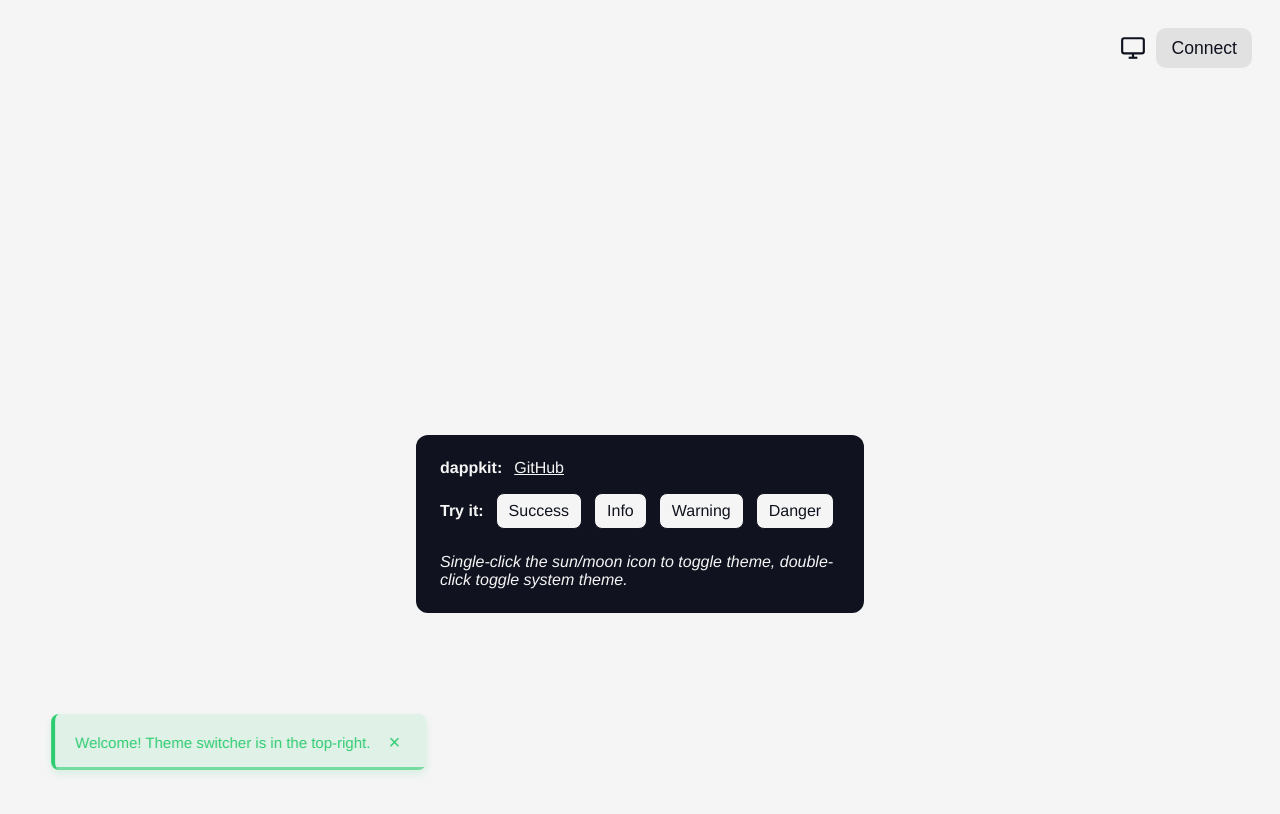
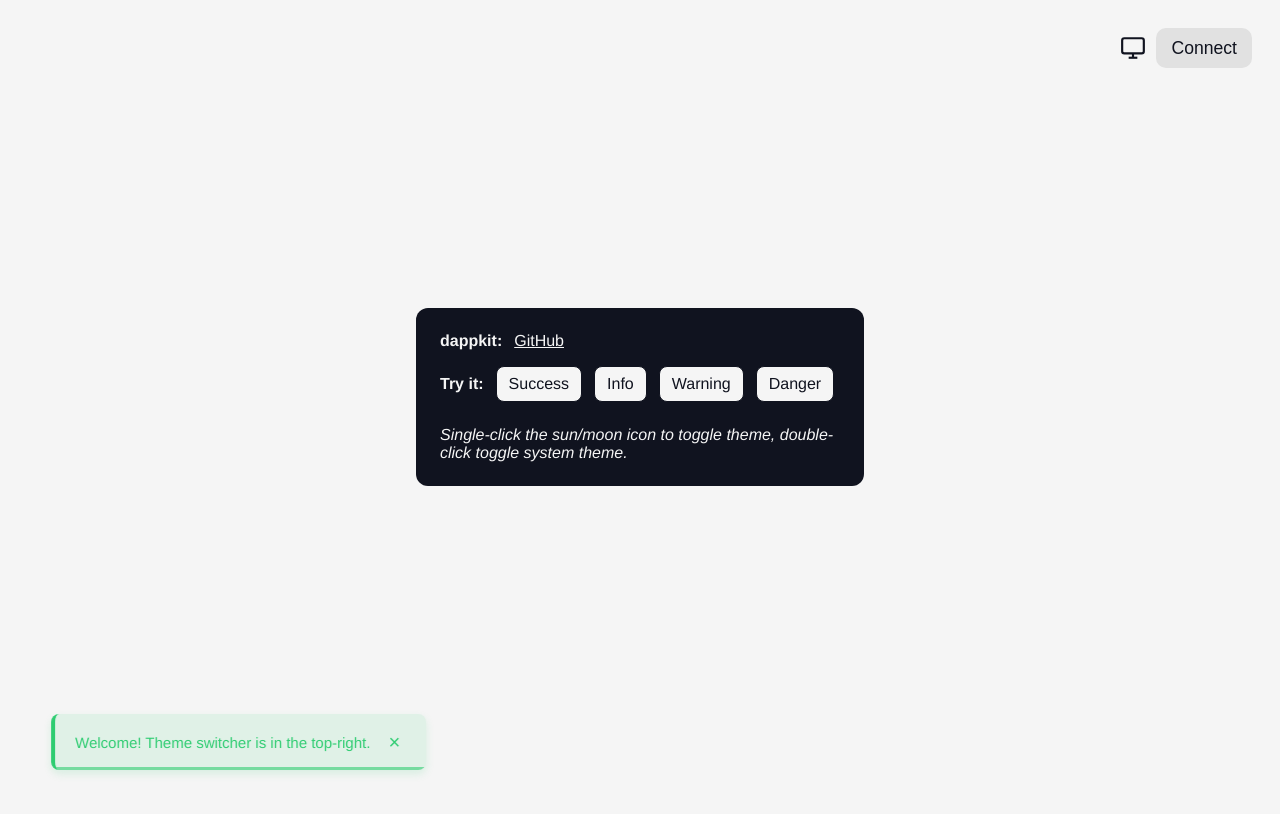
Before and after one commit to b4b0y4/dappkit, a website with bundled scripts: page template/index.html in a window 1280 px wide. Built offline with nearby package versions, Linux system fonts and the light colour scheme.

Commit message:
Use viewport height for demo margin in index.html

```diff
--- a/template/index.html
+++ b/template/index.html
@@ -71,7 +71,7 @@
       }
       .demo {
         max-width: 400px;
-        margin: 30% auto;
+        margin: 30vh auto;
         padding: 24px;
         display: grid;
         gap: 16px;
```
